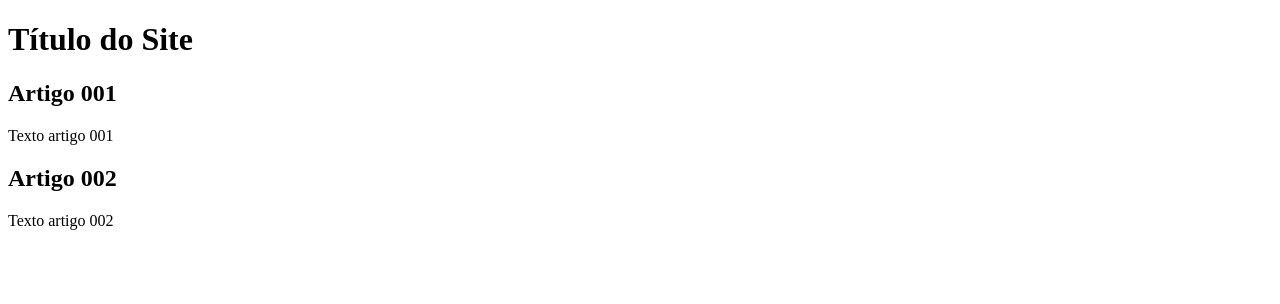
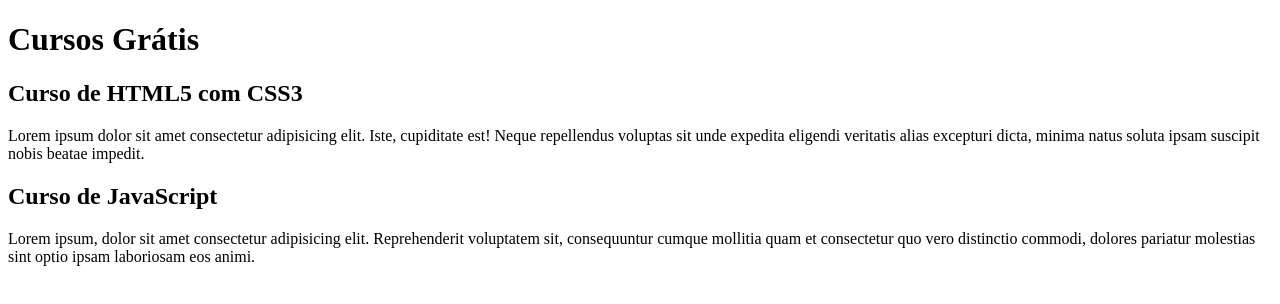
Before and after one commit to talesvf/projeto-site, a plain HTML site: page index.html in a window 1280 px wide. Drawn offline with Linux system fonts and the light colour scheme.

Commit message:
comecei a escrever conteúdo

```diff
--- a/index.html
+++ b/index.html
@@ -9,14 +9,14 @@
 <body>
     <main>
         <header>
-            <h1>Título do Site</h1>
+            <h1>Cursos Grátis</h1>
             <article>
-                <h1>Artigo 001</h1>
-                <p>Texto artigo 001</p>
+                <h1>Curso de HTML5 com CSS3</h1>
+                <p>Lorem ipsum dolor sit amet consectetur adipisicing elit. Iste, cupiditate est! Neque repellendus voluptas sit unde expedita eligendi veritatis alias excepturi dicta, minima natus soluta ipsam suscipit nobis beatae impedit.</p>
             </article>
             <article>
-                <h1>Artigo 002</h1>
-                <p>Texto artigo 002</p>
+                <h1>Curso de JavaScript</h1>
+                <p>Lorem ipsum, dolor sit amet consectetur adipisicing elit. Reprehenderit voluptatem sit, consequuntur cumque mollitia quam et consectetur quo vero distinctio commodi, dolores pariatur molestias sint optio ipsam laboriosam eos animi.</p>
             </article>
         </header>
     </main>
```
